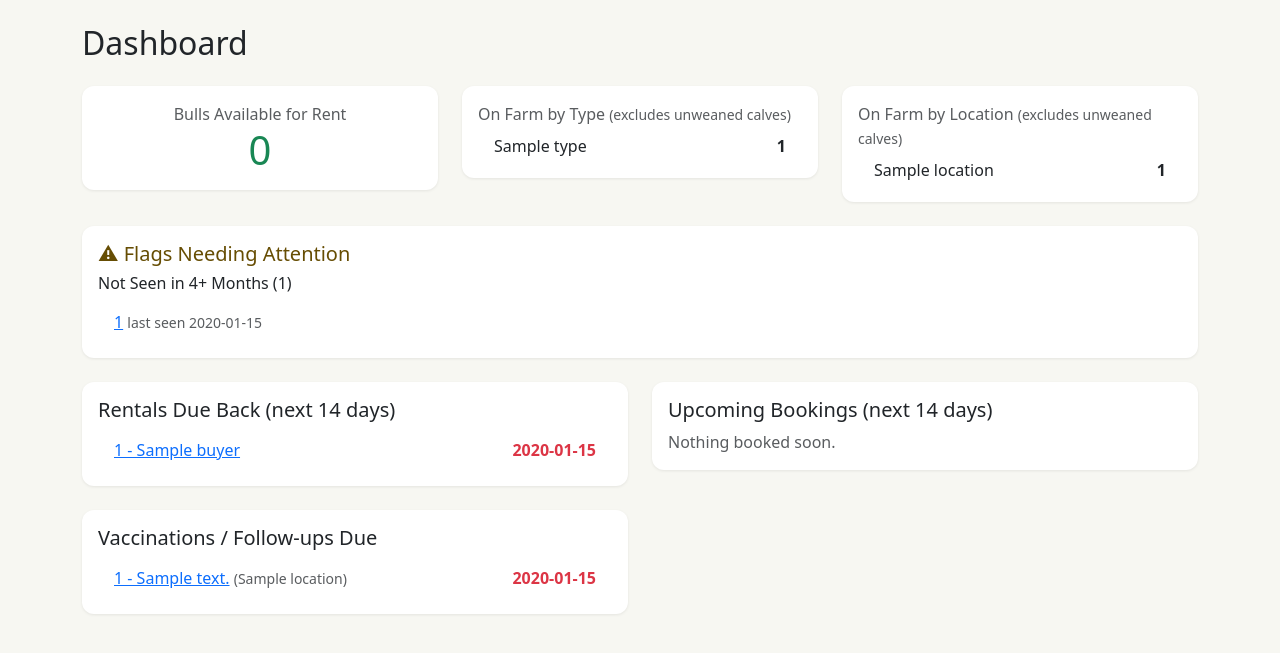
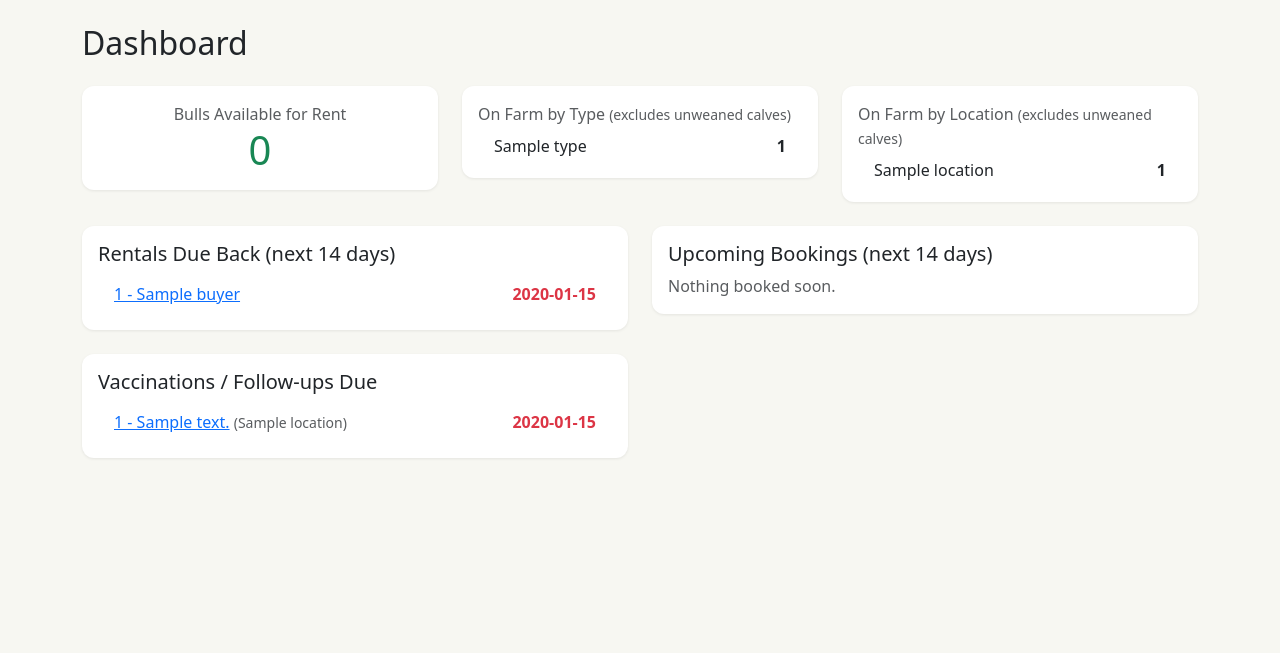
Before and after one commit to jpatri8-hub/Cattle, a Flask app: page / in a window 1280 px wide. Shown: the part 56-709 px from the top of the page. Run offline with Flask 3, Linux system fonts and the light colour scheme; a user stored in the database is signed in; tables that the repository leaves empty hold one stand-in row (values such as "Sample post").

Commit message:
Require a weaning grade before separating a calf from its dam, drop dashboard flags section, add rental cancellation
Three independent changes:

- animals: moving a calf (single edit or bulk "move") away from the
  location it currently shares with its dam now requires a weaning
  grade be recorded on the calf first (CalfRecord.quality). A calf
  already graded, or one moving together with its dam to the same new
  location, is unaffected. Bulk move reports which calves were skipped
  rather than blocking the whole batch.
- dashboard: removed the "Flags Needing Attention" section (not seen,
  semen test due, overdue rentals) entirely, along with the
  now-unused alert-computation functions it was the only caller of.
- rentals: a Booked (not yet picked up) rental can now be cancelled
  from its detail page. A cancelled rental no longer counts as
  revenue (Rental.revenue) or as an open booking blocking a bull's
  rental availability - both already keyed off status correctly once
  something actually set RENTAL_CANCELLED, which nothing did before.

Verified all three end-to-end (blocked/allowed moves, moving dam+calf
together, dashboard render, cancel + reason/availability/revenue
changes, rejecting cancel on a non-Booked rental) against a throwaway
local DB.

Co-Authored-By: Claude Sonnet 5 <noreply@anthropic.com>
Claude-Session: https://claude.ai/code/session_017cX8C32vR38peokdRdP72g

```diff
--- a/app/animals/routes.py
+++ b/app/animals/routes.py
@@ -14,7 +14,7 @@ from app.forms import (
 from app.lifecycle import (
     apply_candidate_sires, apply_weaning_transfer, auto_sync_breeding_exposure,
     choose_rotating_sire, compute_calf_type, compute_dam_candidate_sires,
-    generate_temp_id, log_location_change_seen_check,
+    generate_temp_id, log_location_change_seen_check, weaning_grade_required,
 )
 from app.models import (
     Animal, animal_sort_key, AnimalType, BreedingGroup, BullEPD, CALVING_EASE_CHOICES, CalfRecord,
@@ -247,8 +247,16 @@ def edit_animal(animal_id):
             animal.birth_date = form.birth_date.data
             animal.birth_weight = form.birth_weight.data
             new_location_id = form.location_id.data or None
-            log_location_change_seen_check(animal, new_location_id, current_user.id)
-            animal.location_id = new_location_id
+            if weaning_grade_required(animal, new_location_id):
+                flash(
+                    f"{animal.display_id} is still with its dam - record a weaning grade on its "
+                    "own page before moving it to a different location. The rest of these changes "
+                    "were saved; the location was not changed.",
+                    "warning",
+                )
+            else:
+                log_location_change_seen_check(animal, new_location_id, current_user.id)
+                animal.location_id = new_location_id
             animal.birth_location_id = form.birth_location_id.data or None
             animal.sire_id = form.sire_id.data or None
             animal.dam_id = form.dam_id.data or None
@@ -384,11 +392,25 @@ def bulk_action():
         if not location:
             flash("Pick a location to move the selected animals to.", "warning")
         else:
+            selected_ids = {a.id for a in animals}
+            blocked, moved = [], []
             for a in animals:
+                dam_also_moving = bool(a.calf_record and a.calf_record.dam_id in selected_ids)
+                if weaning_grade_required(a, location.id, dam_also_moving=dam_also_moving):
+                    blocked.append(a.display_id)
+                    continue
                 log_location_change_seen_check(a, location.id, current_user.id, notes="Seen - moved via bulk action.")
                 a.location_id = location.id
+                moved.append(a)
             db.session.commit()
-            flash(f"Moved {len(animals)} animal(s) to {location.display_name}.", "success")
+            if moved:
+                flash(f"Moved {len(moved)} animal(s) to {location.display_name}.", "success")
+            if blocked:
+                flash(
+                    f"Skipped {len(blocked)} calf(s) still with their dam - record a weaning grade "
+                    f"first (on each calf's own page): {', '.join(blocked)}.",
+                    "warning",
+                )
 
     elif action == "vaccinate":
         description = request.form.get("description", "").strip()
--- a/app/lifecycle.py
+++ b/app/lifecycle.py
@@ -6,13 +6,10 @@ than on a schedule, since the app has no background worker.
 """
 from datetime import date, timedelta
 
-from sqlalchemy.orm import joinedload, selectinload
-
 from app import db
 from app.models import (
-    Animal, AnimalType, BreedingGroup, CalfRecord, ExposureRecord, LastSeenCheck, Location, Rental,
-    RENTAL_ACTIVE, SEMEN_BAD, SEMEN_RETEST, SEX_FEMALE, SEX_MALE,
-    TRANSFER_TRIGGER_AGE, TRANSFER_TRIGGER_WEANED,
+    Animal, AnimalType, BreedingGroup, CalfRecord, ExposureRecord, LastSeenCheck, Location,
+    SEX_FEMALE, SEX_MALE, TRANSFER_TRIGGER_AGE, TRANSFER_TRIGGER_WEANED,
 )
 
 GESTATION_MIN_DAYS = 270
@@ -31,6 +28,23 @@ def log_location_change_seen_check(animal, new_location_id, seen_by_id, date_rec
         location_id=new_location_id, health_status="Healthy",
         notes=notes or "Seen - location updated.", seen_by_id=seen_by_id,
     ))
+
+
+def weaning_grade_required(animal, new_location_id, dam_also_moving=False):
+    """True if moving `animal` to new_location_id would separate an
+    un-graded calf from its dam's current location - i.e. a weaning move
+    that needs a quality grade recorded first (on the calf's own page).
+    `dam_also_moving` should be set when the dam is being moved to the same
+    new_location_id in the same batch - that's not a separation."""
+    record = animal.calf_record
+    if not record or record.quality:
+        return False
+    dam = record.dam
+    if not dam or not dam.location_id:
+        return False
+    if dam_also_moving:
+        return False
+    return animal.location_id == dam.location_id and new_location_id != dam.location_id
 
 
 def compute_candidate_sires(animal):
@@ -232,42 +246,3 @@ def auto_sync_breeding_exposure(commit=True):
     if commit:
         db.session.commit()
     return changes
-
-
-def not_seen_alerts(animals=None):
-    """Pass in an already-loaded, eager-loaded list of active animals (e.g.
-    from the dashboard) to avoid a second full fetch - each animal here reads
-    last_seen_checks and health_records, which is expensive to lazy-load
-    per-animal."""
-    if animals is None:
-        animals = Animal.query.filter_by(is_active=True).options(
-            selectinload(Animal.last_seen_checks), selectinload(Animal.health_records),
-        ).all()
-    return sorted(
-        (a for a in animals if a.not_seen_flagged),
-        key=lambda a: a.last_seen_date or date.min,
-    )
-
-
-def semen_test_alerts(animals=None):
-    """See not_seen_alerts() - same reuse-the-dashboard's-list reasoning."""
-    if animals is None:
-        animals = Animal.query.filter_by(is_active=True).options(
-            joinedload(Animal.animal_type), selectinload(Animal.semen_tests),
-        ).all()
-    alerts = []
-    for a in animals:
-        if not a.is_bull:
-            continue
-        test = a.latest_semen_test
-        if test is None:
-            alerts.append((a, "No semen test on record"))
-        elif test.result in (SEMEN_BAD, SEMEN_RETEST):
-            alerts.append((a, f"Semen test result: {test.result}"))
-        elif (date.today() - test.test_date).days > 365:
-            alerts.append((a, "Yearly semen test overdue"))
-    return alerts
-
-
-def rental_overdue_alerts():
-    return Rental.query.filter(Rental.status == RENTAL_ACTIVE, Rental.end_date < date.today()).all()
--- a/app/main/routes.py
+++ b/app/main/routes.py
@@ -5,10 +5,7 @@ from flask_login import current_user, login_required
 
 from sqlalchemy.orm import joinedload, selectinload
 
-from app.lifecycle import (
-    apply_age_transfers, auto_sync_breeding_exposure, not_seen_alerts,
-    rental_overdue_alerts, semen_test_alerts,
-)
+from app.lifecycle import apply_age_transfers, auto_sync_breeding_exposure
 from app.models import Animal, HealthRecord, Rental, Sale, RENTAL_ACTIVE, RENTAL_BOOKED
 
 main_bp = Blueprint("main", __name__)
@@ -32,8 +29,6 @@ def dashboard():
         joinedload(Animal.calf_record),
         selectinload(Animal.rentals),
         selectinload(Animal.semen_tests),
-        selectinload(Animal.last_seen_checks),
-        selectinload(Animal.health_records),
     ).all()
     bulls_available = len([a for a in active_animals if a.is_rentable_available])
 
@@ -82,20 +77,12 @@ def dashboard():
 
     recent_sales = []
     sales_this_year_total = None
-    alerts = {"not_seen": [], "semen": [], "rentals_overdue": []}
     if current_user.is_owner:
         recent_sales = Sale.query.order_by(Sale.sale_date.desc()).limit(5).all()
         sales_this_year_total = sum(
             (s.total_price for s in Sale.query.filter(Sale.sale_date >= date(today.year, 1, 1)).all()),
             0,
         )
-        alerts = {
-            "not_seen": not_seen_alerts(active_animals),
-            "semen": semen_test_alerts(active_animals),
-            "rentals_overdue": rental_overdue_alerts(),
-        }
-    else:
-        alerts["not_seen"] = not_seen_alerts(active_animals)
 
     return render_template(
         "main/dashboard.html",
@@ -108,5 +95,4 @@ def dashboard():
         overdue_vaccines=overdue_vaccines,
         recent_sales=recent_sales,
         sales_this_year_total=sales_this_year_total,
-        alerts=alerts,
     )
--- a/app/models.py
+++ b/app/models.py
@@ -554,6 +554,8 @@ class Rental(db.Model):
 
     @property
     def revenue(self):
+        if self.status == RENTAL_CANCELLED:
+            return 0
         if self.rate_type == "daily" and self.rate:
             end = self.actual_return_date or self.end_date
             days = max((end - self.start_date).days, 0) + 1
--- a/app/templates/main/dashboard.html
+++ b/app/templates/main/dashboard.html
@@ -34,45 +34,6 @@
     </div>
   </div>
 </div>
-
-{% if alerts.not_seen or alerts.semen or alerts.rentals_overdue %}
-<div class="card card-dashboard p-3 mb-4 border-warning">
-  <h5 class="text-warning-emphasis">⚠ Flags Needing Attention</h5>
-  <div class="row">
-    {% if alerts.not_seen %}
-    <div class="col-md-4">
-      <h6>Not Seen in 4+ Months ({{ alerts.not_seen|length }})</h6>
-      <ul class="list-group list-group-flush">
-        {% for a in alerts.not_seen[:8] %}
-        <li class="list-group-item"><a href="{{ url_for('animals.view_animal', animal_id=a.id) }}">{{ a.display_id }}</a> <small class="text-muted">last seen {{ a.last_seen_date or "never" }}</small></li>
-        {% endfor %}
-      </ul>
-      {% if alerts.not_seen|length > 8 %}<a href="{{ url_for('animals.list_animals', flagged=1) }}" class="small">See all &rarr;</a>{% endif %}
-    </div>
-    {% endif %}
-    {% if alerts.semen %}
-    <div class="col-md-4">
-      <h6>Bulls Needing Semen Test ({{ alerts.semen|length }})</h6>
-      <ul class="list-group list-group-flush">
-        {% for bull, reason in alerts.semen[:8] %}
-        <li class="list-group-item"><a href="{{ url_for('animals.view_animal', animal_id=bull.id) }}">{{ bull.display_id }}</a> <small class="text-muted">{{ reason }}</small></li>
-        {% endfor %}
-      </ul>
-    </div>
-    {% endif %}
-    {% if alerts.rentals_overdue %}
-    <div class="col-md-4">
-      <h6>Overdue Rentals ({{ alerts.rentals_overdue|length }})</h6>
-      <ul class="list-group list-group-flush">
-        {% for r in alerts.rentals_overdue %}
-        <li class="list-group-item"><a href="{{ url_for('rentals.view_rental', rental_id=r.id) }}">{{ r.display_bull }} - {{ r.customer.name }}</a> <small class="text-muted">due {{ r.end_date }}</small></li>
-        {% endfor %}
-      </ul>
-    </div>
-    {% endif %}
-  </div>
-</div>
-{% endif %}
 
 <div class="row">
   <div class="col-md-6 mb-4">
```
Also changed, not shown: app/rentals/routes.py (+19 -2 lines), app/templates/rentals/detail.html (+9 -1 lines).
